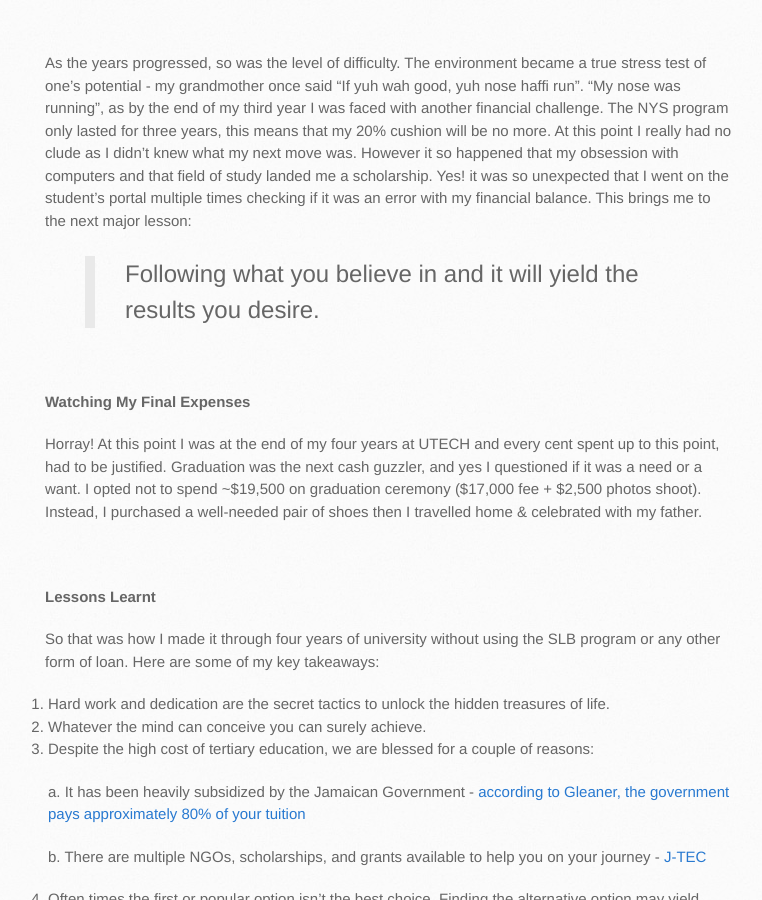
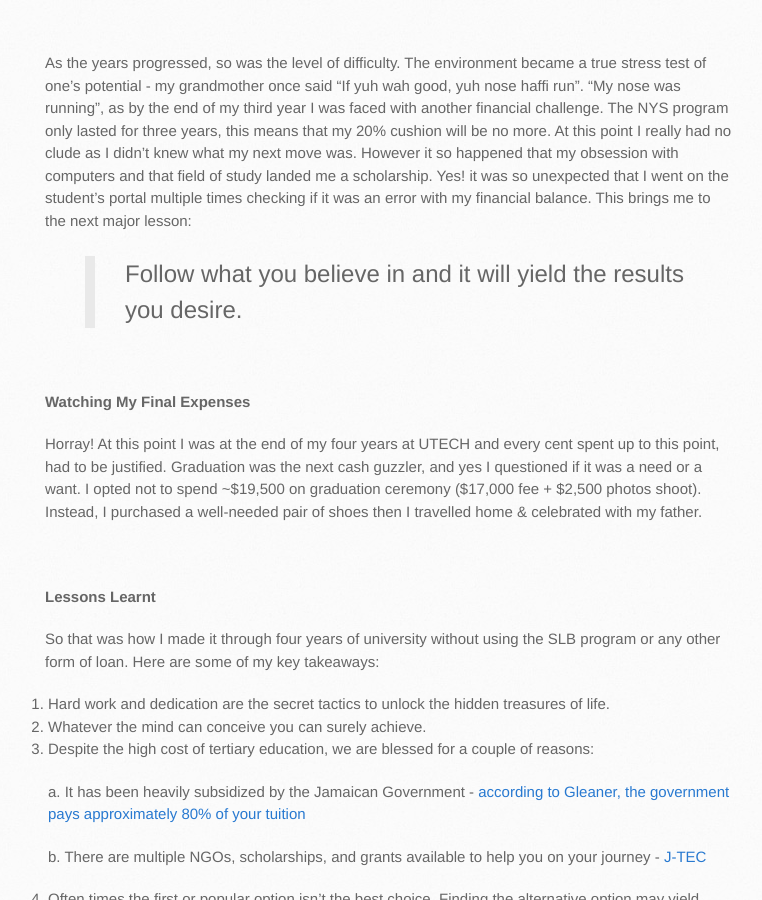
Before and after one commit to SolomonPerkins/solomonperkins.github.io, a Jekyll site: the page built from _posts/2017-01-07-How-I-made-it-through-College-Without-A-Loan.md, in a window 1280 px wide and 900 px high, scrolled down 3564 px. Shown: the whole window, without its empty margins (125-887 px from the left). Built offline with Jekyll 4.4.1, drawn with Linux system fonts in a browser that asks for light colours.

Commit message:
fixing grammar

```diff
--- a/_posts/2017-01-07-How-I-made-it-through-College-Without-A-Loan.md
+++ b/_posts/2017-01-07-How-I-made-it-through-College-Without-A-Loan.md
@@ -78,7 +78,7 @@ A few weeks in my first semester, my prayers were answered, I was selected for t
 
 As the years progressed, so was the level of difficulty. The environment became a true stress test of one's potential - my grandmother once said "If yuh wah good, yuh nose haffi run". "My nose was running", as by the end of my third year I was faced with another financial challenge. The NYS program only lasted for three years, this means that my 20% cushion will be no more. At this point I really had no clude as I didn't knew what my next move was. However it so happened that my obsession with computers and that field of study landed me a scholarship. Yes! it was so unexpected that I went on the student's portal multiple times checking if it was an error with my financial balance. This brings me to the next major lesson:
 
-> Following what you believe in and it will yield the results you desire.
+> Follow what you believe in and it will yield the results you desire.
 
 <br/>
 
```
